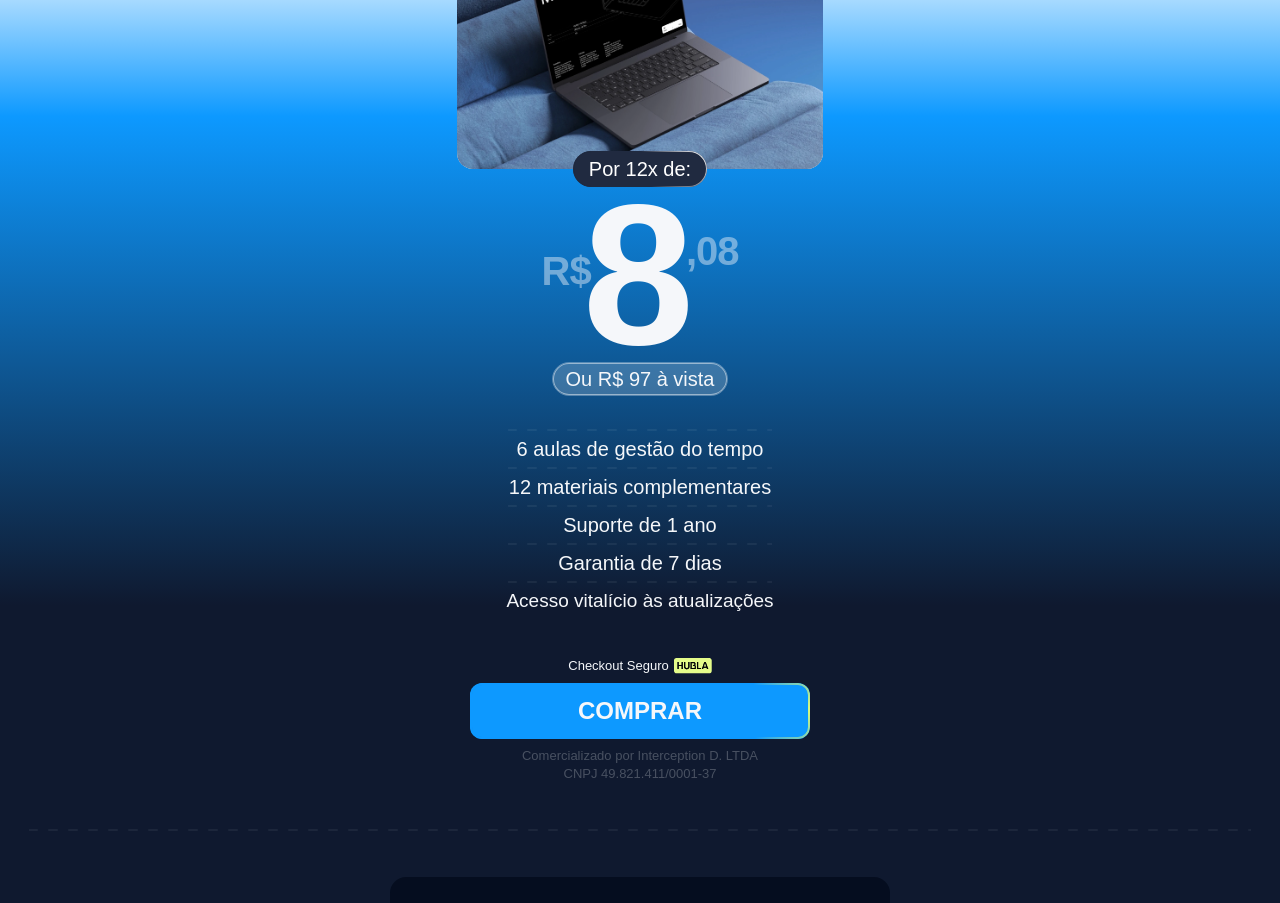
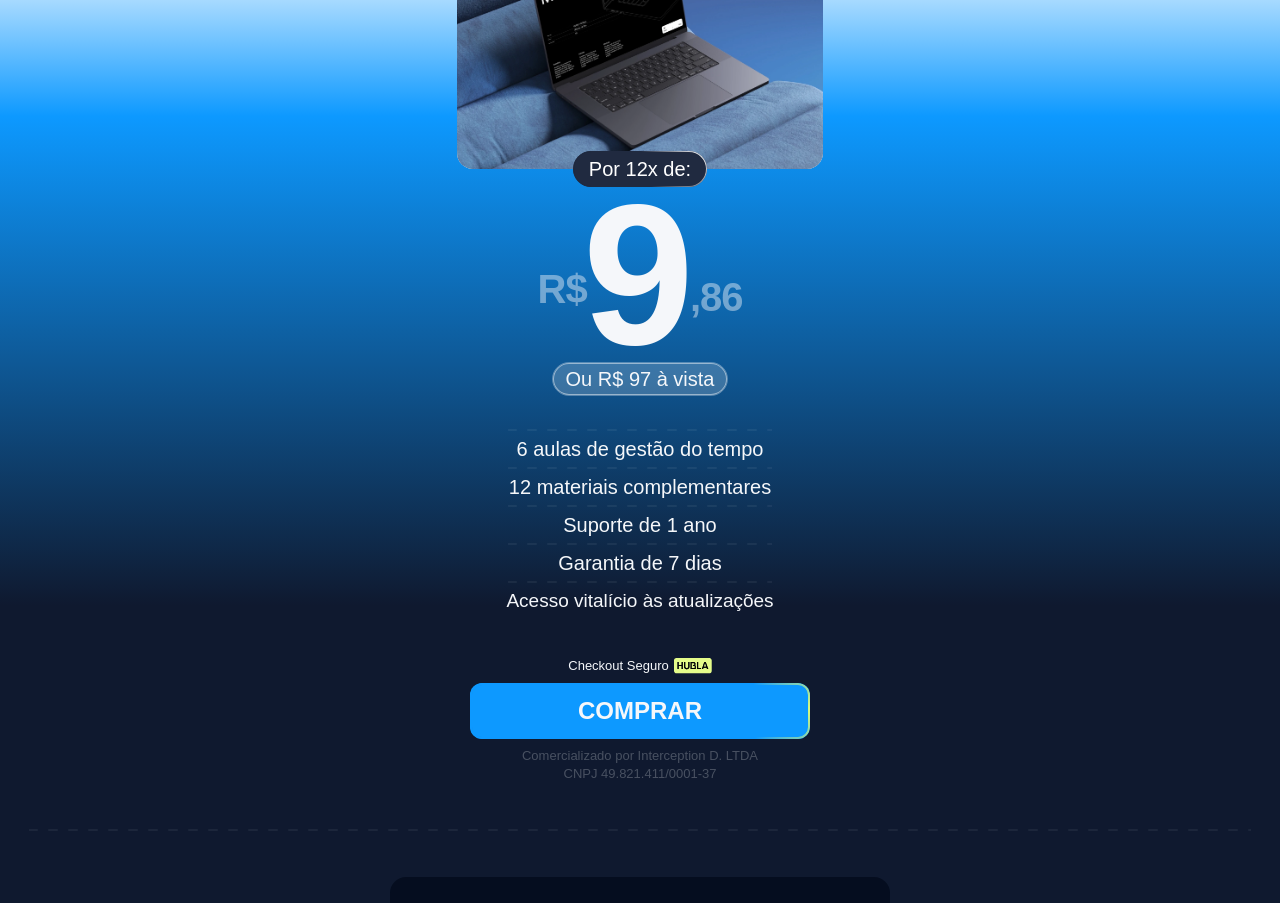
Before and after one commit to FelipeSilveiraChaves/Palaga-s-Product, a Next.js app in the folder quatrogavetas-lp1/: page /lp-1 in a window 1280 px wide. Shown: the part 9800-10703 px from the top of the page. Built offline with nearby package versions, Linux system fonts and the light colour scheme; no server answers; a web font is replaced by a local one.

Commit message:
price changed

```diff
--- a/quatrogavetas-lp1/src/app/components/calltoaction.tsx
+++ b/quatrogavetas-lp1/src/app/components/calltoaction.tsx
@@ -17,16 +17,16 @@ export default function CallToAction() {
       <ParcelasComponent />
 
       <div className="flex h-36 items-center justify-center">
-        <div className="-mr-2 mb-2 text-[40px] leading-6 font-semibold tracking-[-0.99px] text-[#F5F7FA70]">
+        <div className="-mr-1 -mb-7 text-[40px] leading-6 font-semibold tracking-[-0.99px] text-[#F5F7FA70]">
           <span>R$</span>
         </div>
 
         <span className="text-[200px] font-semibold text-[#F5F7FA] antialiased [text-rendering:optimizeLegibility]">
-          8
+          9
         </span>
 
-        <span className="mb-12 -ml-2 text-[40px] leading-6 font-semibold tracking-[-0.99px] text-[#F5F7FA70]">
-          ,08
+        <span className="-mb-11 -ml-1 text-[40px] leading-6 font-semibold tracking-[-0.99px] text-[#F5F7FA70]">
+          ,86
         </span>
       </div>
 
```
